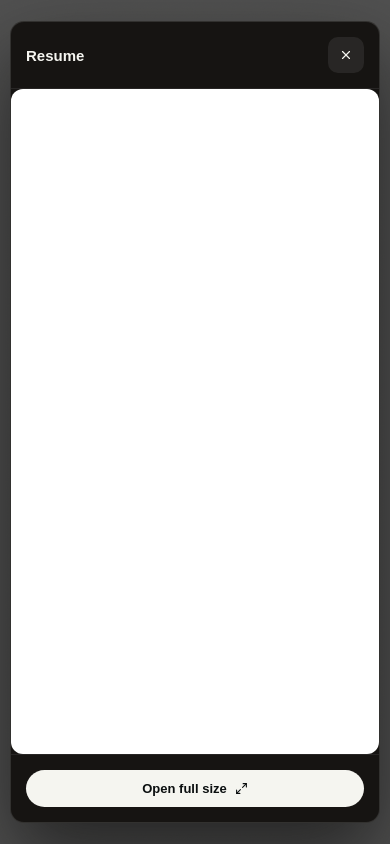
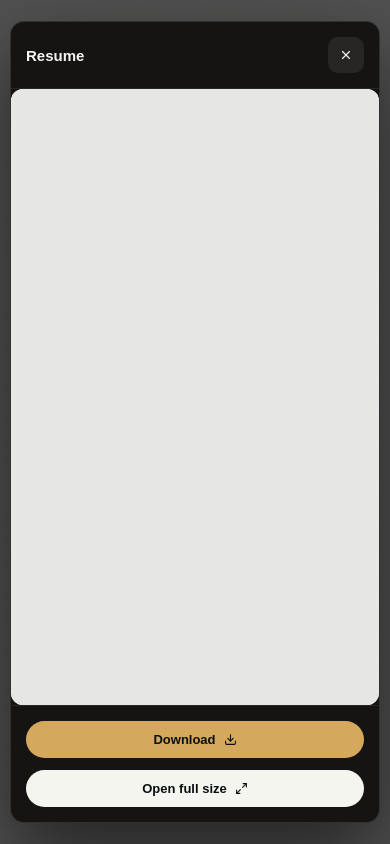
Before and after one commit to okeredaniel/Okere-Daniel-Portfolio-V2, a React (Vite) app: page / in a window 390 px wide. Both pictures are taken after a click on the button "Resume". Shown: the top 844 px of the page. Built offline with nearby package versions, Linux system fonts and the light colour scheme; a web font is replaced by a local one.

Commit message:
css changes

```diff
--- a/src/index.css
+++ b/src/index.css
@@ -4,6 +4,9 @@ html {
   /* scroll-snap-type: y mandatory; */
 }
 
+body{
+    background: #e6e6e5;
+}
 
 *{
   margin: 0;
--- a/src/pages/About.css
+++ b/src/pages/About.css
@@ -6,7 +6,7 @@
   font-family: 'Space Grotesk', sans-serif;
   align-items: center;
   justify-content: center;
-  padding: 130px 32px 40px;
+  padding: 130px 32px 100px;
   /* height: 90vh; */
   z-index: 2;
 }
@@ -57,7 +57,7 @@
 @media (max-width: 900px) {
   .about-columns {
     flex-direction: column;
-    gap: 40px;
+    /* gap: 40px; */
   }
   .about-columns-right {
     text-align: center;
@@ -217,7 +217,7 @@
 
 @media (max-width: 640px) {
   .about {
-    padding: 60px 20px;
+    padding: 60px 20px 0;
     min-height: 70vw;
   }
   .about-stats {
--- a/src/pages/Contact.css
+++ b/src/pages/Contact.css
@@ -275,7 +275,7 @@
 /* ─── Mobile tweaks ───────────────────────────────────────── */
 @media (max-width: 640px) {
   .contact {
-    padding: 60px 20px 36px;
+    padding: 0px 20px 36px;
   }
 
   .contact-divider {
--- a/src/pages/CubeCarousel.css
+++ b/src/pages/CubeCarousel.css
@@ -285,7 +285,7 @@
     margin-top: 50px;
   }
   .about-headline {
-    margin: 10px 0;
+    margin: 15px 0;
   }
 }
 
@@ -330,6 +330,10 @@
     min-height: 440px;
   }
 
+  .face p{
+    font-size: 11px;
+  }
+
 }
 
 @media (max-width: 360px) {
--- a/src/pages/Hero.css
+++ b/src/pages/Hero.css
@@ -401,11 +401,19 @@
 
   .cta-group {
     gap: 8px;
+    flex-direction: column;
+    align-items: stretch;
   }
 
   .btn-ghost1 {
     font-size: 12px;
     padding: 10px 14px;
+  }
+}
+
+@media (max-width: 433px) {
+  .tagline {
+    font-size: 1.9rem;
   }
 }
 
@@ -418,5 +426,7 @@
 
   .btn-ghost {
     align-self: flex-start;
+
   }
+
 }
--- a/src/pages/Hero.jsx
+++ b/src/pages/Hero.jsx
@@ -77,14 +77,6 @@ export default function Hero({ onResumeOpen }) {
             <button className="btn-ghost1" aria-label="Download resume">
               Software Developer
             </button>
-            <a
-              href={resumePdf}
-              download="Daniel_Okere_CV.pdf"
-              className="btn-ghost"
-              aria-label="Download resume"
-            >
-              <Download size={16} strokeWidth={2.5} />
-            </a>
           </div>
         </div>
 
--- a/src/pages/ResumeModal.css
+++ b/src/pages/ResumeModal.css
@@ -138,27 +138,44 @@
   flex-shrink: 0;
 }
 
-/* ... (rest of the CSS remains the same) ... */
+.resume-modal-actions {
+  display: flex;
+  align-items: center;
+  gap: 12px;
+  width: 100%;
+}
 
+.resume-download,
 .resume-open-full {
   display: flex;
   align-items: center;
   justify-content: center;
   gap: 8px;
 
-  width: 100%;
+  flex: 1;
   padding: 12px 18px;
 
   border-radius: 999px;
 
-  background: #f5f5f0;
-  color: #0b0f10;
-
   text-decoration: none;
   font-size: 14px;
   font-weight: 600;
+  transition: all 0.2s ease;
+}
 
-  transition: all 0.2s ease;
+.resume-download {
+  background: #d4a85d;
+  color: #0b0f10;
+}
+
+.resume-download:hover {
+  transform: translateY(-2px);
+  background: #e7ba74;
+}
+
+.resume-open-full {
+  background: #f5f5f0;
+  color: #0b0f10;
 }
 
 .resume-open-full:hover {
@@ -204,7 +221,13 @@
     padding: 15px;
   }
 
+  .resume-modal-actions {
+    flex-direction: column;
+  }
+
+  .resume-download,
   .resume-open-full {
+    width: 100%;
     font-size: 13px;
     padding: 11px;
   }
--- a/src/pages/ResumeModal.jsx
+++ b/src/pages/ResumeModal.jsx
@@ -1,5 +1,5 @@
 import { useEffect } from 'react'
-import { X, Maximize2 } from 'lucide-react'
+import { X, Maximize2, Download } from 'lucide-react'
 import resumePdf from '../assets/Daniel_Okere_CV.pdf'
 import './ResumeModal.css'
 
@@ -30,6 +30,16 @@ export default function ResumeModal({ onClose }) {
         </div>
 
         <div className="resume-modal-footer">
+          <div className="resume-modal-actions">
+            <a
+              href={resumePdf}
+              download="Daniel_Okere_CV.pdf"
+              className="resume-download"
+            >
+              Download
+              <Download size={13} />
+            </a>
+
             <a
               href={resumePdf}
               target="_blank"
@@ -42,5 +52,6 @@ export default function ResumeModal({ onClose }) {
           </div>
         </div>
       </div>
+    </div>
   )
 }
--- a/src/pages/Skills.css
+++ b/src/pages/Skills.css
@@ -84,7 +84,7 @@
   display: flex;
   flex-direction: column;
   align-items: flex-start;
-  border-bottom: 1px solid rgba(22, 23, 26, 0.08);
+  /* border-bottom: 1px solid rgba(22, 23, 26, 0.08); */
   transition: opacity 250ms ease;
 }
 
```
Lines whose indentation alone changed are shown as unchanged.
